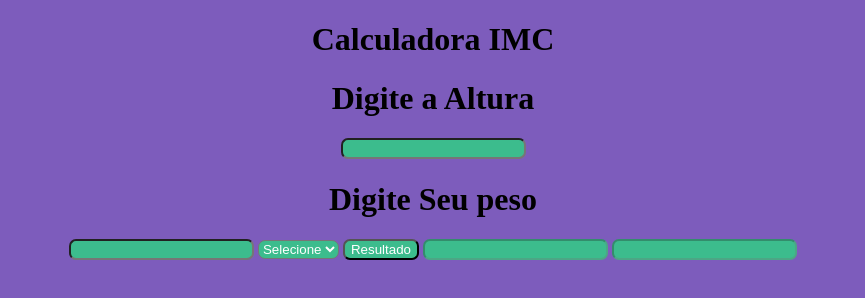
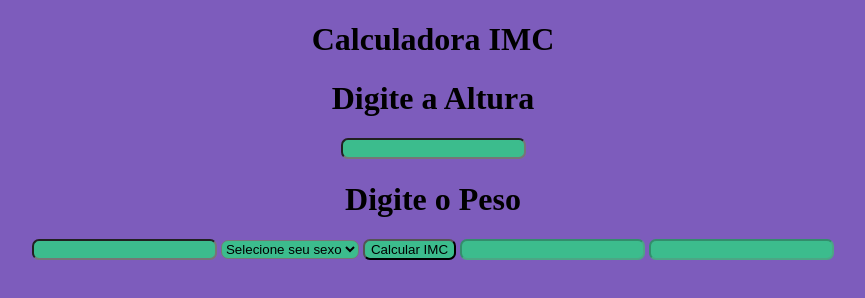
Before and after one commit to DragonBionic/Calculadora_imc, a plain HTML site: page index.html in a window 1280 px wide. Shown: the whole page, without its empty margins (207-1072 px from the left). Drawn offline with Linux system fonts and the light colour scheme.

Commit message:
Calculadora IMC

```diff
--- a/index.html
+++ b/index.html
@@ -23,18 +23,18 @@
         <form">
             <h1>Digite a Altura</h1>
             <input class="inps" id="altura" type="text"></input>
-            <h1>Digite Seu peso</h1>
+            <h1>Digite o Peso</h1>
             <input class="inps" id="peso" type="text"></input>
             <select class="inps" id="sexo">
-                <option value="nada">Selecione</option>
+                <option value="nada">Selecione seu sexo</option>
                 <option value="mulher">Mulher</option>
                 <option value="homem">Homem</option>
             </select>
             </form>
 
 
-            <button class="inps" type="button" onclick="operacao()">Resultado</button>
-            <input class="inps" id="resultado" type="text" disabled></input>
+            <button class="inps" type="button" onclick="operacao()">Calcular IMC</button>
+            <input  class="inps" id="resultado" type="text" disabled></input>
             <input class="inps" id="situacao" type="text" disabled></input>
     </center>
     <script>
--- a/style.css
+++ b/style.css
@@ -1,5 +1,5 @@
 .inps {
     background-color: #3CBC8D;
-    color: white;
+    color: black;
     border-radius: 7px;
 }
```
